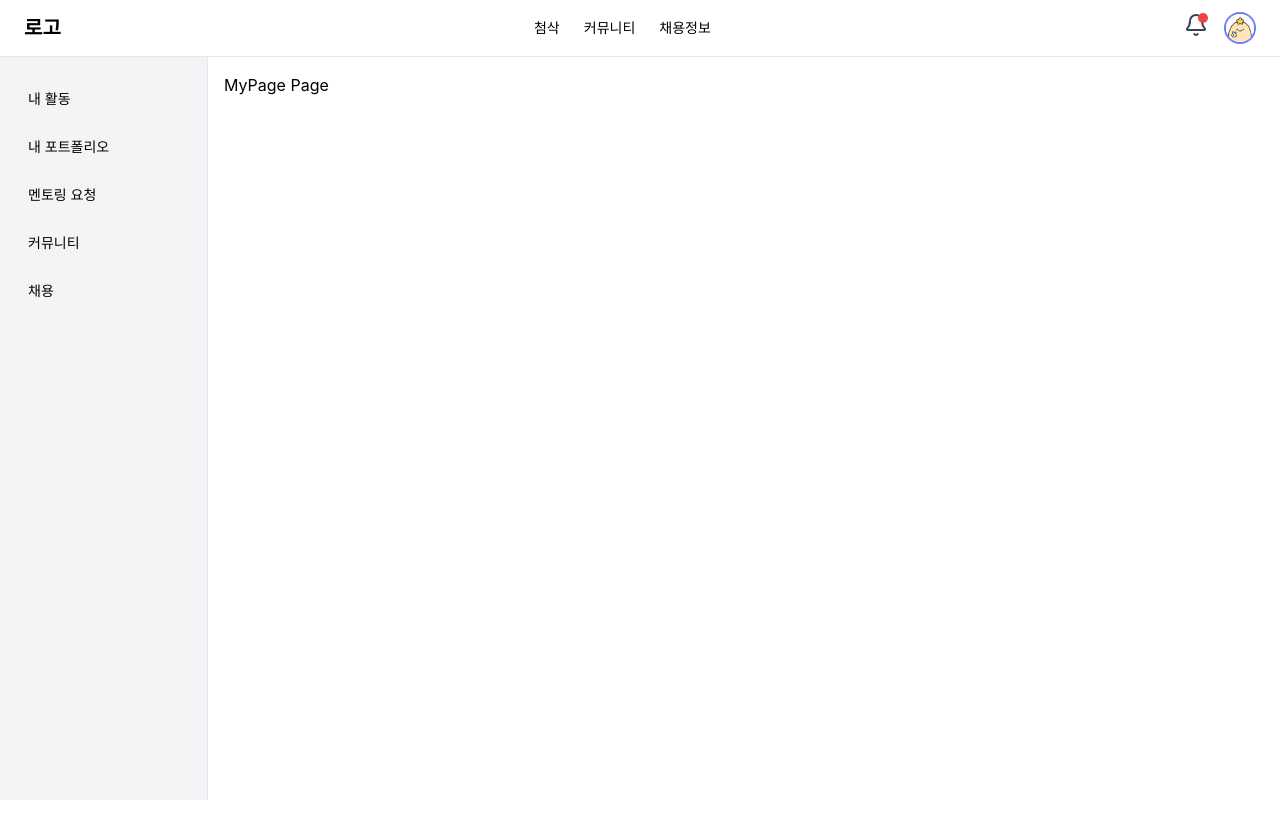
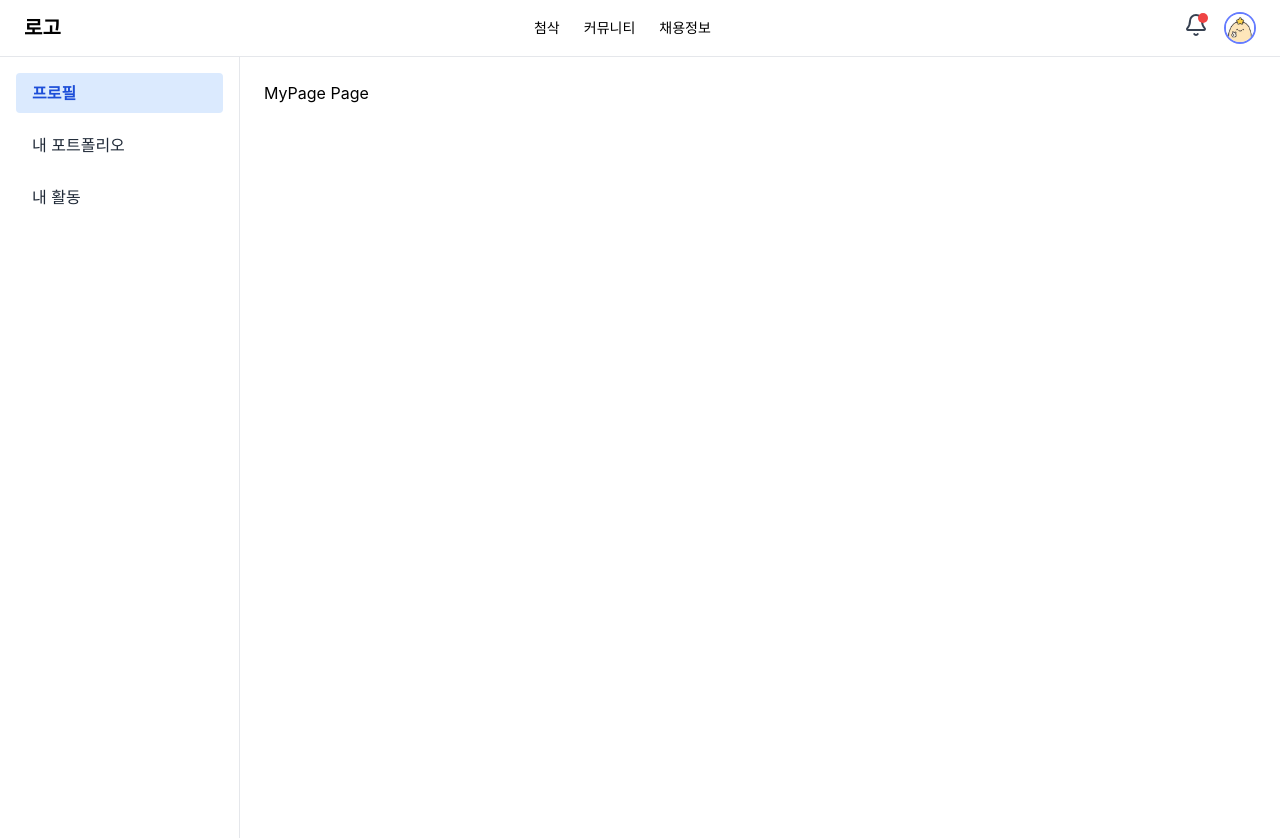
Before and after one commit to KwonAYeong/pofolling_frontend, a React (Create React App) app: page /mypage in a window 1280 px wide. Shown: the top 838 px of the page. Before the commit the page ends 800 px from the top, so only its background shows below. Built offline with nearby package versions, Linux system fonts and the light colour scheme.

Commit message:
feat: Sidebar 기능구현

```diff
--- a/src/components/layout/Layout.tsx
+++ b/src/components/layout/Layout.tsx
@@ -1,15 +1,23 @@
-import { Outlet } from 'react-router-dom';
+// layout/Layout.tsx
+import { Outlet, useLocation } from 'react-router-dom';
+import Sidebar from './Sidebar';
 import Header from './Header';
-import Sidebar from './Sidebar';
+import { dummyUser } from '../../lib/dummyUser';
+import { mypageSidebarMenu } from '../../utils/sidebarMenus';
 
 const Layout = () => {
+  const { pathname } = useLocation();
+  const isMypage = pathname.startsWith('/mypage');
+  const sidebarMenu =
+  isMypage && dummyUser ? mypageSidebarMenu(dummyUser.role) : [];
+
   return (
-    <div className="flex flex-col h-screen">
+    <div className="flex flex-col min-h-screen">
       <Header />
       <div className="flex flex-1">
-        <Sidebar />
-        <main className="flex-1 p-4 overflow-auto">
-          <Outlet /> {/* ← 여기서 각 페이지 컴포넌트들이 표시됨 */}
+      {sidebarMenu.length > 0 && <Sidebar menu={sidebarMenu} />}
+        <main className="flex-1 p-6">
+          <Outlet />
         </main>
       </div>
     </div>
--- a/src/components/layout/Sidebar.tsx
+++ b/src/components/layout/Sidebar.tsx
@@ -1,32 +1,31 @@
-// 왼쪽 사이드바
-import { Link, useLocation } from 'react-router-dom';
-import clsx from 'clsx';
+import { NavLink } from 'react-router-dom';
 
-const Sidebar = () => {
-  const location = useLocation();
+interface MenuItem {
+  label: string;
+  path: string;
+}
 
-  const menus = [
-    { label: '내 활동', path: '/mypage/activity' },
-    { label: '내 포트폴리오', path: '/mypage/portfolio' },
-    { label: '멘토링 요청', path: '/mentoring/request' },
-    { label: '커뮤니티', path: '/community' },
-    { label: '채용', path: '/recruit' },
-  ];
+interface SidebarProps {
+  menu: MenuItem[];
+}
 
+const Sidebar = ({ menu }: SidebarProps) => {
   return (
-    <aside className="w-52 bg-gray-100 h-full py-6 px-4 border-r">
-      <nav className="flex flex-col space-y-3">
-        {menus.map((menu) => (
-          <Link
-            key={menu.path}
-            to={menu.path}
-            className={clsx(
-              'text-sm px-3 py-2 rounded hover:bg-gray-200',
-              location.pathname.startsWith(menu.path) && 'bg-white shadow text-blue-500 font-semibold'
-            )}
+    <aside className="w-60 p-4 border-r min-h-screen bg-white">
+      <nav className="flex flex-col gap-3">
+        {menu.map(({ label, path }) => (
+          <NavLink
+            key={path}
+            to={path}
+            end
+            className={({ isActive }) =>
+              `block px-4 py-2 rounded hover:bg-gray-100 ${
+                isActive ? 'bg-blue-100 text-blue-700 font-semibold' : 'text-gray-800'
+              }`
+            }
           >
-            {menu.label}
-          </Link>
+            {label}
+          </NavLink>
         ))}
       </nav>
     </aside>
--- a/src/pages/mypage/Activity.tsx
+++ /dev/null
@@ -1,5 +0,0 @@
-const Activity = () => {
-    return <div>Activity Page</div>;
-  };
-
-  export default Activity;
--- /dev/null
+++ b/src/pages/mypage/MyActivity.tsx
@@ -0,0 +1,5 @@
+const MyActivity = () => {
+    return <div>MyActivity Page</div>;
+  };
+
+  export default MyActivity;
--- a/src/routes/mypage.tsx
+++ b/src/routes/mypage.tsx
@@ -2,7 +2,7 @@ import { Route } from 'react-router-dom';
 
 import MyPage from '../pages/mypage/profile/MyPage';
 import EditProfile from '../pages/mypage/profile/ProfileUpdate';
-import Activity from '../pages/mypage/Activity';
+import Activity from '../pages/mypage/MyActivity';
 import MyPortfolio from '../pages/mypage/myPortfolio/MyPortfolioList';
 import PortfolioDetailMentee from '../pages/mypage/myPortfolio/MyPofolDetail';
 import PortfolioEdit from '../pages/mypage/myPortfolio/MyPortfolioUpdate';
--- /dev/null
+++ b/src/utils/sidebarMenus.ts
@@ -0,0 +1,11 @@
+export const mypageSidebarMenu = (role: 'MENTOR' | 'MENTEE') => {
+    const common = [
+      { label: '프로필', path: '/mypage' },
+      { label: '내 활동', path: '/mypage/activity' },
+    ];
+    const menteeOnly = { label: '내 포트폴리오', path: '/mypage/portfolio' };
+
+    return role === 'MENTOR'
+      ? [...common]
+      : [common[0], menteeOnly, common[1]];
+  };
```
